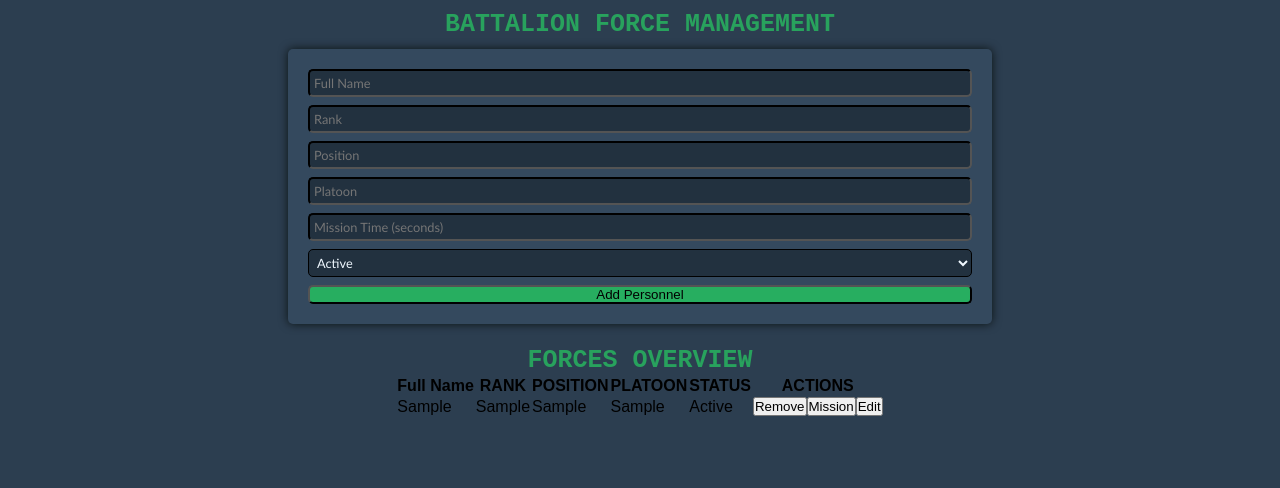
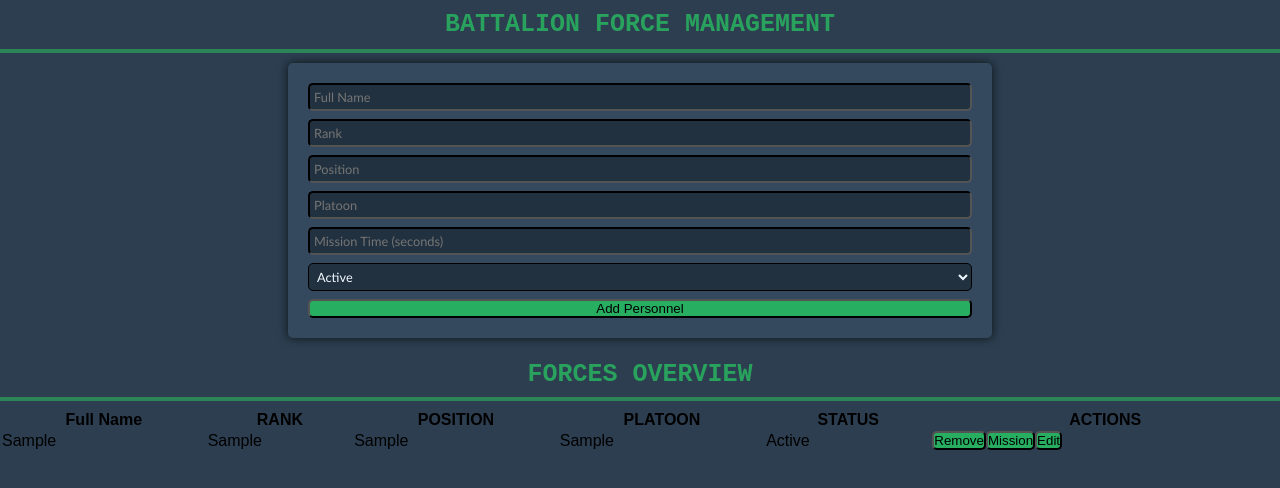
Before and after one commit to moskno/TEST-2---JS-DOM, a plain HTML site: page index.html in a window 1280 px wide. Both pictures are taken after typing "Sample", "Sample", "Sample", "Sample", "5" into the empty fields and a click on the input "Add Personnel". Drawn offline with Linux system fonts and the light colour scheme.

```diff
--- a/index.html
+++ b/index.html
@@ -11,6 +11,7 @@
 <body>
     <main class="main-container">
         <h1 class="title">BATTALION FORCE MANAGEMENT</h1>
+        <hr>
         <form action="" id="form-add-details">
             <input type="text" class="input" id="fullName" placeholder="Full Name" required>
             <input type="text" class="input" id="rank" placeholder="Rank" required>
@@ -26,9 +27,10 @@
         </form>
         <div class="table-container">
             <h2 class="title">FORCES OVERVIEW</h2>
+            <hr>
             <table id="data-table">
                 <thead>
-                    <tr>
+                    <tr id="head-row">
                         <th onclick="sortTable(0)">Full Name</th>
                         <th>RANK</th>
                         <th>POSITION</th>
--- a/script.js
+++ b/script.js
@@ -33,6 +33,7 @@ function createSoldierRow(soldier){
     ['Remove', 'Mission', 'Edit'].forEach(label => {
         const button = document.createElement('button')
         button.textContent = label;
+        button.classList.add('btn');
         actionCell.appendChild(button);
     });
     tableRow.appendChild(actionCell);
--- a/style.css
+++ b/style.css
@@ -23,6 +23,12 @@ body{
 .btn{
 background-color: #27ae60;
 border-radius: 5px;
+}
+
+hr{
+    width: 100%;
+    border: 2px solid #2c9357d6;
+
 }
 
 .main-container{
@@ -62,4 +68,15 @@ border-radius: 5px;
     display: flex;
     flex-direction: column;
     align-items: center;
+    width: 100%;
+    gap: 8px;
 }
+
+.main-container > .table-container > #data-table{
+    width: 100%;
+}
+
+.main-container > .table-container > #data-table > #head-row{
+    background-color: #f4f4f4;
+    width: 100%;
+}
```
